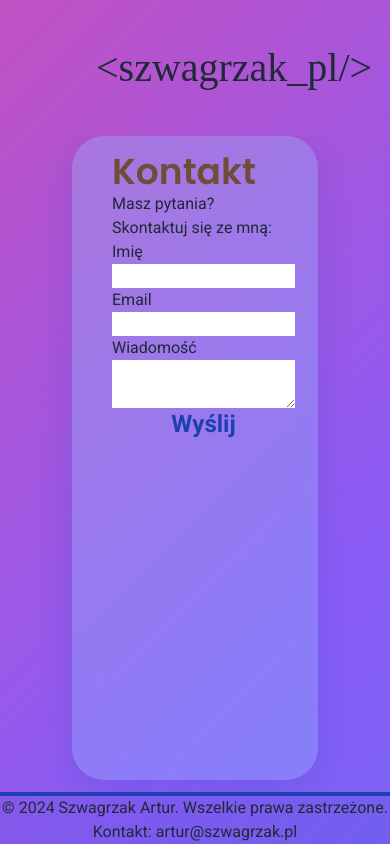
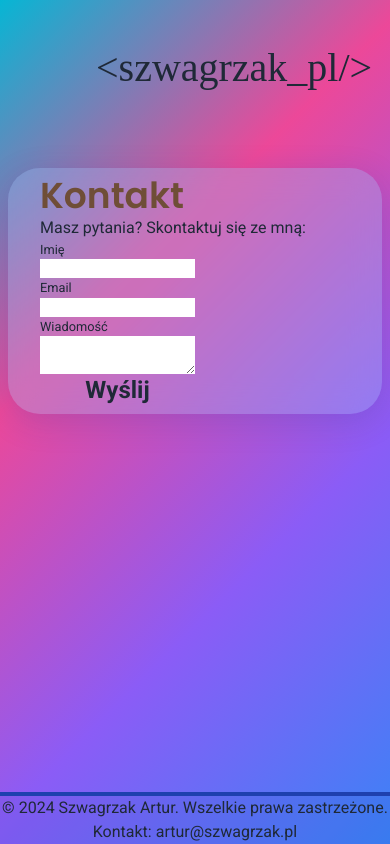
Before and after one commit to Arczi89/portfolio-react, a React (Create React App) app: page /contact in a window 390 px wide. Built offline with nearby package versions, Linux system fonts and the light colour scheme; no server answers; a web font is replaced by a local one.

Commit message:
simplify css code, use scss variables and mixins; modify page colors

```diff
--- /dev/null
+++ b/src/app/styles/_variables.scss
@@ -0,0 +1,65 @@
+// Kolory podstawowe
+$color-primary: #1e40af;
+$color-text: #1f2937;
+$color-error: red;
+
+// Kolory gradientów
+$gradient-primary: linear-gradient(-45deg, #1759c3, #4006c9, #610582, #075f6f);
+$gradient-secondary: linear-gradient(
+  -45deg,
+  #3b82f6,
+  #8b5cf6,
+  #ec4899,
+  #06b6d4
+);
+$gradient-nav: linear-gradient(-45deg, #7297d1, #5f2ed1, #b15dd0, #2b91a3);
+
+// Kolory przezroczyste
+$color-primary-transparent-10: rgba(30, 64, 175, 0.1);
+$color-primary-transparent-20: rgba(30, 64, 175, 0.2);
+$color-blue-transparent-30: rgba(147, 197, 253, 0.3);
+
+// Rozmiary i spacing
+$header-height: 6.5rem;
+$footer-border-width: 4px;
+$border-radius-large: 2rem;
+$border-radius-medium: 1rem;
+$border-radius-small: 0.25rem;
+
+// Animacje
+$gradient-animation-duration: 15s;
+
+// Mixiny dla powtarzających się stylów
+@mixin page-container {
+  padding-top: 8.5rem;
+  height: calc(100vh - 8.5rem);
+  display: flex;
+  align-items: center;
+  width: 100%;
+  color: $color-text;
+}
+
+@mixin page-container-gradient {
+  background-size: 400% 400%;
+  animation: gradientShift $gradient-animation-duration ease infinite;
+}
+
+@mixin scroll-container {
+  scroll-snap-type: y mandatory;
+  overflow-y: auto;
+  scrollbar-width: thin;
+  width: 100%;
+  height: calc(100vh - 10rem);
+}
+
+@mixin page-footer {
+  text-align: center;
+  width: 100%;
+  border-top: $footer-border-width $color-primary solid;
+  background: $color-primary-transparent-10;
+}
+
+@mixin error {
+  color: $color-error;
+  font-weight: bold;
+}
--- a/src/app/styles/contact.module.scss
+++ b/src/app/styles/contact.module.scss
@@ -1,43 +1,15 @@
-form.error {
-  color: red;
-  font-weight: bold;
+@import 'variables';
+
+.contact {
+  @include page-container;
+  @include page-container-gradient;
+  background: $gradient-secondary;
 }
 
-.contact {
-  background: linear-gradient(-45deg, #3b82f6, #8b5cf6, #ec4899, #06b6d4);
-  background-size: 400% 400%;
-  animation: gradientShift 15s ease infinite;
-  padding-top: 8.5rem;
-  height: calc(100vh - 8.5rem);
-  display: flex;
-  align-items: center;
-  width: 100%;
-  color: #1f2937;
-
-  .container {
-    scroll-snap-type: y mandatory;
-    overflow-y: auto;
-    scrollbar-width: thin;
-    width: 100%;
-    height: calc(100vh - 10rem);
-  }
-
-  .footer {
-    text-align: center;
-    width: 100%;
-    border-top: 4px #1e40af solid;
-    background: rgba(30, 64, 175, 0.1);
-  }
+.container {
+  @include scroll-container;
 }
 
-@keyframes gradientShift {
-  0% {
-    background-position: 0% 50%;
-  }
-  50% {
-    background-position: 100% 50%;
-  }
-  100% {
-    background-position: 0% 50%;
-  }
+.footer {
+  @include page-footer;
 }
--- a/src/app/styles/form.module.scss
+++ b/src/app/styles/form.module.scss
@@ -1,7 +1,4 @@
-form.error {
-  color: red;
-  font-weight: bold;
-}
+@import 'variables';
 
 form {
   display: flex;
--- a/src/app/styles/globals.scss
+++ b/src/app/styles/globals.scss
@@ -2,6 +2,7 @@
 @tailwind components;
 @tailwind utilities;
 
+@import 'variables';
 @import url('https://fonts.googleapis.com/css2?family=Poppins:wght@400;600&family=Roboto:wght@400;700&display=swap');
 
 html {
@@ -64,6 +65,18 @@ body {
   text-align: center;
 }
 
+@keyframes gradientShift {
+  0% {
+    background-position: 0% 50%;
+  }
+  50% {
+    background-position: 100% 50%;
+  }
+  100% {
+    background-position: 0% 50%;
+  }
+}
+
 @font-face {
   font-family: 'sakuna';
   src: url('../../../public/fonts/sakuna.ttf') format('truetype');
@@ -73,16 +86,17 @@ body {
 
 .btn {
   background-color: transparent;
-  color: #1e40af;
+  color: $color-text;
   @apply text-2xl font-bold;
 
   &--nav {
     padding: 1rem;
     &.active {
       font-weight: 900;
-      border: 4px #1e40af solid;
-      border-radius: 1rem;
-      background: rgba(30, 64, 175, 0.1);
+      border-radius: $border-radius-medium;
+      background: $gradient-nav;
+      background-size: 400% 400%;
+      animation: gradientShift $gradient-animation-duration ease infinite;
     }
   }
 }
--- a/src/app/styles/home.module.scss
+++ b/src/app/styles/home.module.scss
@@ -1,43 +1,19 @@
-.error {
-  color: red;
-  font-weight: bold;
+@import 'variables';
+
+.home {
+  @include page-container;
+  @include page-container-gradient;
+  background: $gradient-primary;
 }
 
-.home {
-  background: linear-gradient(-45deg, #1759c3, #4006c9, #610582, #075f6f);
-  background-size: 400% 400%;
-  animation: gradientShift 15s ease infinite;
-  padding-top: 8.5rem;
-  height: calc(100vh - 8.5rem);
-  display: flex;
-  align-items: center;
-  width: 100%;
-  color: #1f2937;
-
-  .container {
-    scroll-snap-type: y mandatory;
-    overflow-y: auto;
-    scrollbar-width: thin;
-    width: 100%;
-    height: calc(100vh - 10rem);
-  }
-
-  .footer {
-    text-align: center;
-    width: 100%;
-    border-top: 4px #1e40af solid;
-    background: rgba(30, 64, 175, 0.1);
-  }
+.container {
+  @include scroll-container;
 }
 
-@keyframes gradientShift {
-  0% {
-    background-position: 0% 50%;
-  }
-  50% {
-    background-position: 100% 50%;
-  }
-  100% {
-    background-position: 0% 50%;
-  }
+.error {
+  @include error;
 }
+
+.footer {
+  @include page-footer;
+}
--- a/src/app/styles/interests.module.scss
+++ b/src/app/styles/interests.module.scss
@@ -1,43 +1,19 @@
-.error {
-  color: red;
-  font-weight: bold;
+@import 'variables';
+
+.interests {
+  @include page-container;
+  @include page-container-gradient;
+  background: $gradient-primary;
 }
 
-.interests {
-  background: linear-gradient(-45deg, #1759c3, #4006c9, #610582, #075f6f);
-  background-size: 400% 400%;
-  animation: gradientShift 15s ease infinite;
-  padding-top: 8.5rem;
-  height: calc(100vh - 8.5rem);
-  display: flex;
-  align-items: center;
-  width: 100%;
-  color: #1f2937;
-
-  .container {
-    scroll-snap-type: y mandatory;
-    overflow-y: auto;
-    scrollbar-width: thin;
-    width: 100%;
-    height: calc(100vh - 10rem);
-  }
-
-  .footer {
-    text-align: center;
-    width: 100%;
-    border-top: 4px #1e40af solid;
-    background: rgba(30, 64, 175, 0.1);
-  }
+.container {
+  @include scroll-container;
 }
 
-@keyframes gradientShift {
-  0% {
-    background-position: 0% 50%;
-  }
-  50% {
-    background-position: 100% 50%;
-  }
-  100% {
-    background-position: 0% 50%;
-  }
+.error {
+  @include error;
 }
+
+.footer {
+  @include page-footer;
+}
--- a/src/app/styles/logo.module.scss
+++ b/src/app/styles/logo.module.scss
@@ -1,3 +1,5 @@
+@import 'variables';
+
 @keyframes typing {
   from {
     width: 0;
@@ -8,7 +10,7 @@
 }
 @keyframes blink-caret {
   50% {
-    border-right-color: #1e40af;
+    border-right-color: $color-text;
   }
   to {
     border-right-color: transparent;
@@ -18,12 +20,12 @@
 h1.logo {
   font-family: sakuna;
   font-size: 4rem;
-  color: #1f2937;
+  color: $color-text;
   padding: 0 1rem;
 
   .animated {
     white-space: nowrap;
-    border-right: 0.5rem solid #1e40af;
+    border-right: 0.5rem solid $color-text;
     overflow: hidden;
     animation:
       typing 4s steps(30, end) forwards,
--- a/src/app/styles/section.module.scss
+++ b/src/app/styles/section.module.scss
@@ -1,15 +1,17 @@
+@import 'variables';
+
 .section {
   display: flex;
   flex-direction: row;
   height: calc(100vh - 12.5rem);
   scroll-snap-align: start;
   max-width: 100%;
-  border-radius: 2rem;
+  border-radius: $border-radius-large;
   margin: 1rem 4.5rem;
   padding: 1rem;
-  background: rgba(147, 197, 253, 0.3);
+  background: $color-blue-transparent-30;
   backdrop-filter: blur(15px);
-  box-shadow: 0 8px 32px rgba(30, 64, 175, 0.2);
+  box-shadow: 0 8px 32px $color-primary-transparent-20;
 
   .section-inner {
     display: flex;
@@ -36,7 +38,7 @@
       .paragraph-image {
         margin-right: 1rem;
         color: black;
-        border-radius: 1rem;
+        border-radius: $border-radius-medium;
         display: flex;
 
         img {
@@ -62,14 +64,13 @@
     }
 
     .me {
-      border: solid 0.25rem #1e40af;
+      border: solid 0.25rem $color-primary;
       width: 20rem;
     }
   }
 }
 
 @media (max-width: 1024px) {
-  .container {
   .section {
     height: auto;
     scroll-snap-align: unset;
@@ -98,10 +99,8 @@
     }
   }
 }
-}
 
 @media (max-width: 599px) {
-  .container {
   .section {
     margin: 0.5rem;
     padding: 0.5rem;
@@ -110,4 +109,3 @@
     }
   }
 }
-}
```
Also changed, not shown: 1 other file (tests, documents, lock files or other folders). Lines whose indentation alone changed are shown as unchanged.
